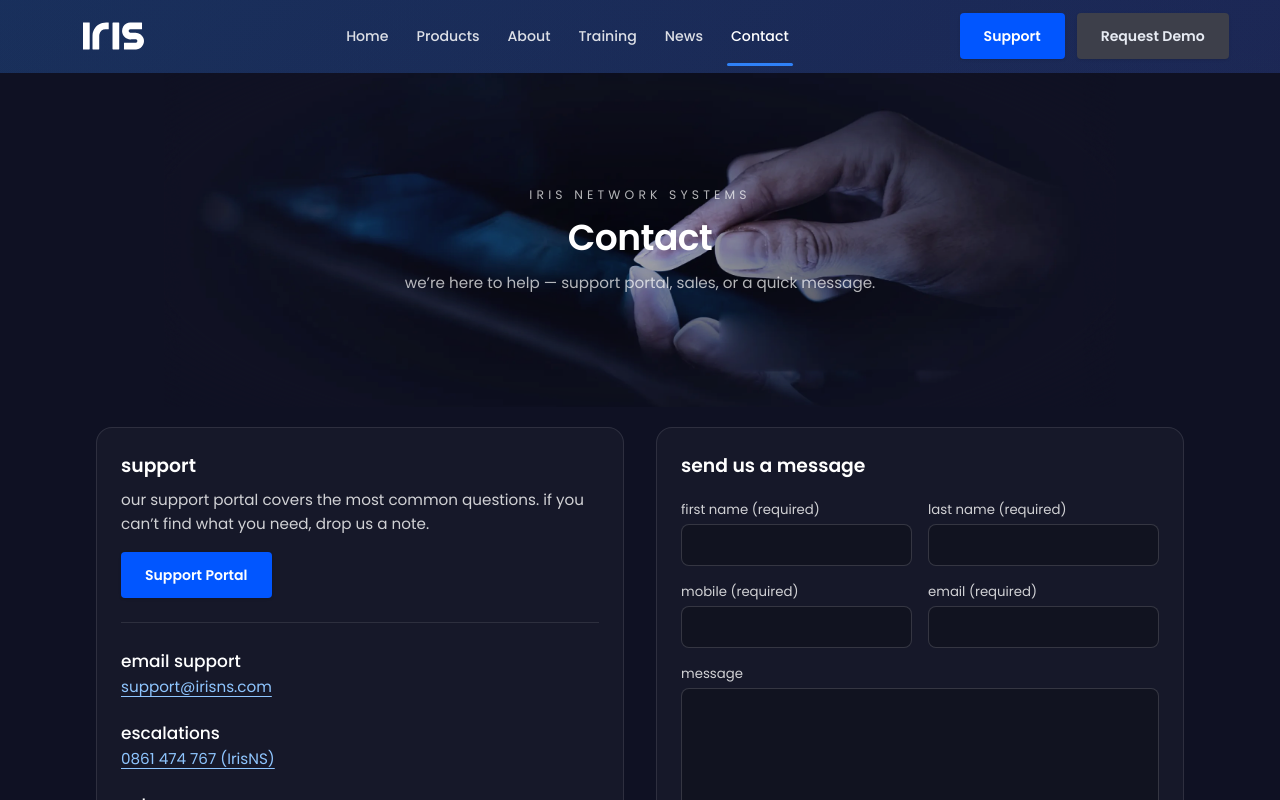
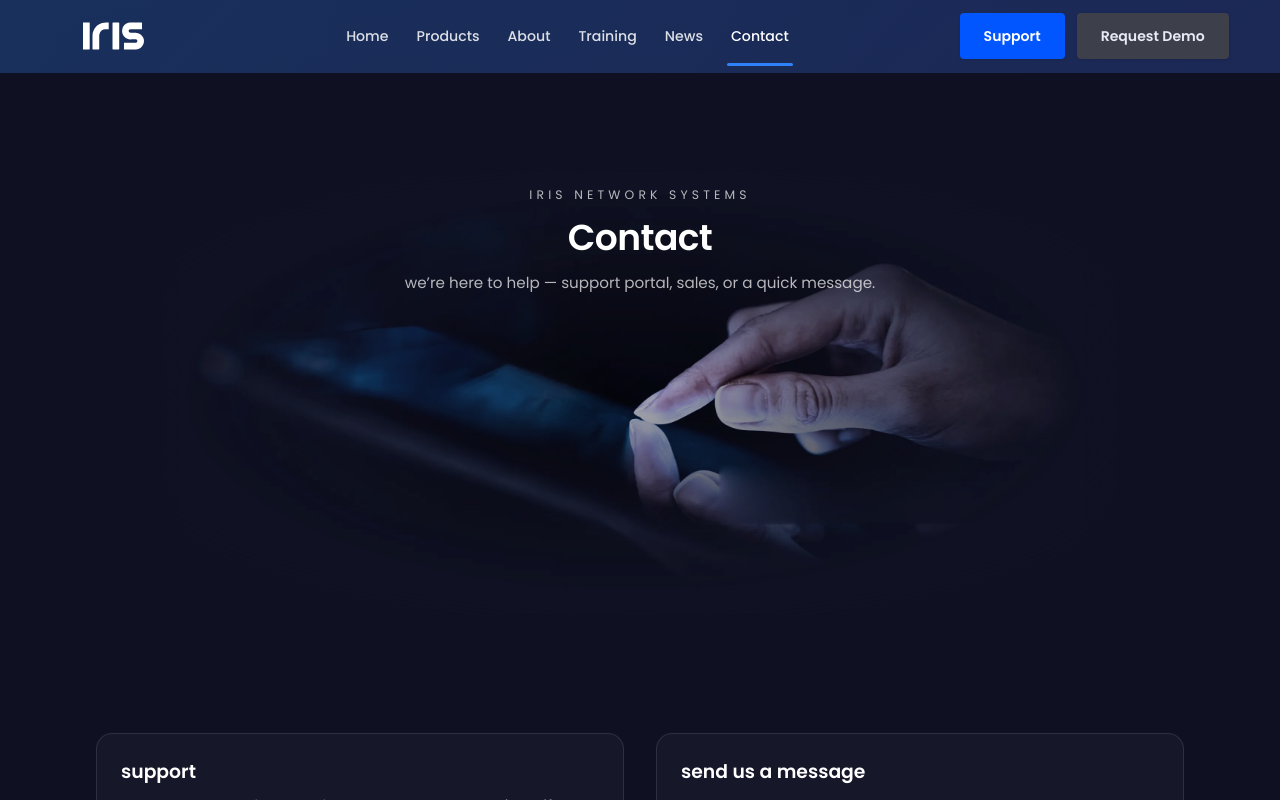
Before and after one commit to nottoezz/irisns, a React (Vite) app: page /contact in a window 1280 px wide. Built offline with nearby package versions, Linux system fonts and the light colour scheme.

Commit message:
update: Contact page hero img and title spacing

```diff
--- a/src/pages/Contact.jsx
+++ b/src/pages/Contact.jsx
@@ -131,7 +131,7 @@
       />
 
       {/* header and hero */}
-      <section className="relative overflow-hidden py-20 md:py-28">
+      <section className="relative overflow-hidden min-h-[520px] md:min-h-[640px]">
         {/* hero img */}
         <img
           src={heroImg}
@@ -151,7 +151,7 @@
             maskSize: "100% 100%",
           }}
         />
-        <div className="relative container max-w-6xl mx-auto px-6 lg:px-8 text-center">
+        <div className="relative z-10 container-narrow text-center py-20 md:py-28">
           <Reveal direction="down" distance={18} duration={2000}>
             <div className="eyebrow mb-3 text-white/70">
               IRIS NETWORK SYSTEMS
```
